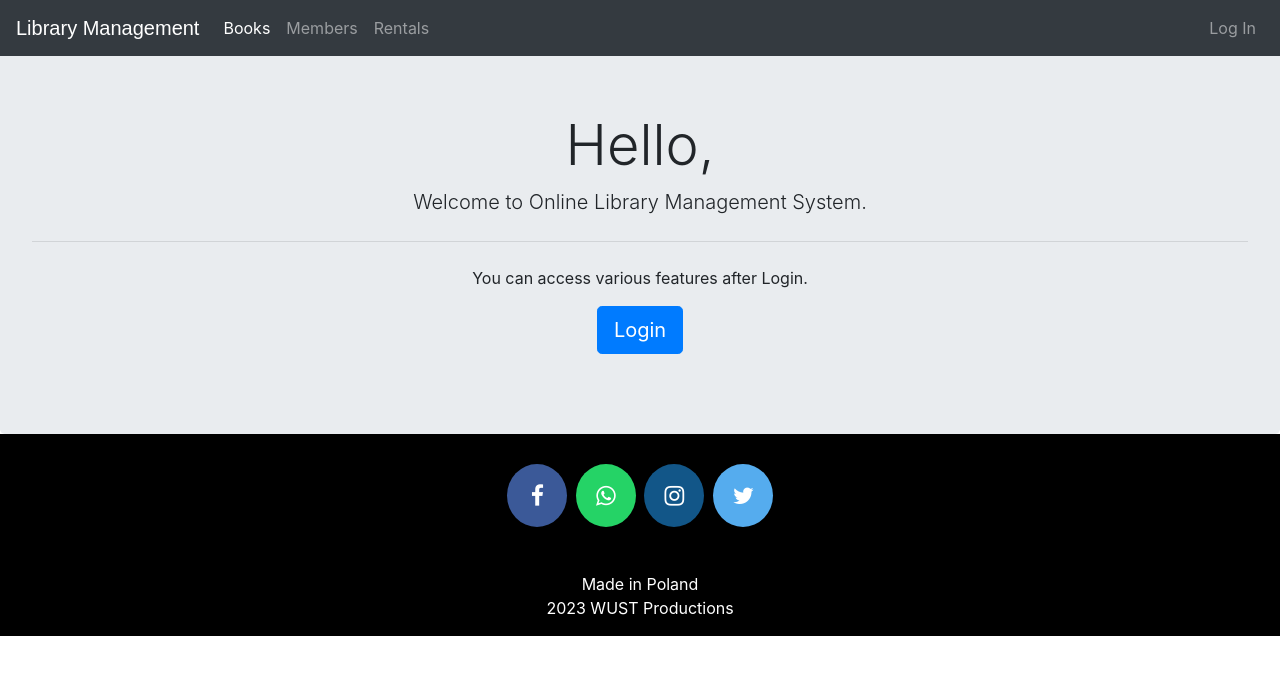
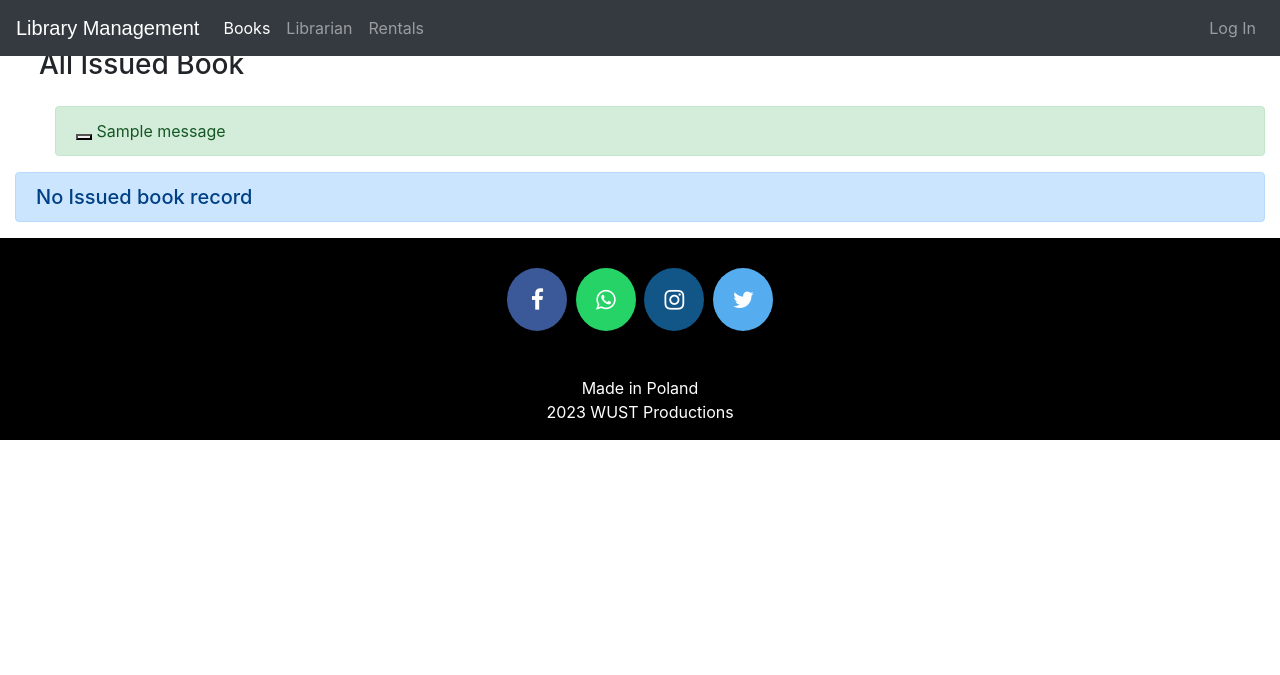
Before and after one commit to bouslamaft/softwareEngineeringProject, a Django app: page /librarian/ in a window 1280 px wide. Shown: the top 675 px of the page. Run offline with Django 4.2, Linux system fonts and the light colour scheme; tables that the repository leaves empty hold one stand-in row (values such as "Sample post"); one stand-in notice (Sample message) is shown; some libraries are stand-ins or nearby versions.

Commit message:
librarianInterface_

```diff
--- a/lms/base/views/librarian.py
+++ b/lms/base/views/librarian.py
@@ -1,5 +1,12 @@
 from django.shortcuts import render
-
+from lms.storage.models import PhysicalBook
 
 def librarian_view(request):
-    return render(request, 'library/librarian.html')
+    rented_books = []
+    for pyh_books in PhysicalBook.objects.all():
+        if pyh_books.is_currently_rented:
+            rented_books.append(pyh_books)
+
+    #print(rented_books)
+    context = { 'ibs_obj': rented_books}
+    return render(request, 'library/librarian.html' , context)
--- a/templates/library/librarian.html
+++ b/templates/library/librarian.html
@@ -3,22 +3,93 @@
 {% block title %}Librarian Home{% endblock title %}
 
 {% block content %}
-  <style media="screen">
-  .jumbotron{
-    margin-bottom: 0px;
-  }
-  .jumbotron h1{
-    text-align: center;
-  }
-  </style>
-  <br><br>
-  <div class="jumbotron">
-    <h1 class="display-4">Hello,</h1>
-    <p class="lead">Welcome to Online Library Management System.</p>
-    <hr class="my-4">
-    <p>You can access various features after Login.</p>
-    <p class="lead">
-      <a class="btn btn-primary btn-lg" href="librarianlogin" role="button">Login</a>
-    </p>
+<div class="container-fluid mt-5">
+  <h3 class="m-4">All Issued Book</h3>
+  {% if messages %}
+    <ul class="messages">
+        {% for message in messages %}
+          <div class="alert alert-dismissible alert-success">
+            <button type="button" class="btn-close" data-bs-dismiss="alert"></button>
+            <span {% if message.tags %} class="{{ message.tags }}"{% endif %}>{{ message }}</span>
+          </div>
+        {% endfor %}
+    </ul>
+  {% endif %}
+  <div class="row">
+      <div class="col-12">
+        {% if ibs_obj %}
+          <div class="card text-white bg-primary ms-4 mr-4 mt-4 mb-4">
+              <div class="card-header">All Issued Book</div>
+              <div class="card-body">
+                <p class="card-text">
+                  <div class="table-responsive">
+                      <table class="table">
+                          <thead>
+                            <tr>
+                              <th scope="col">Borrower</th>
+                              <th scope="col">Book Title</th>
+                              <th scope="col">Issue Date</th>
+                              <th scope="col">Expired Date</th>
+                            </tr>
+                          </thead>
+                          <tbody>
+                          {% for ib in ibs_obj %}
+                            <tr class="table-primary">
+                              <td>{{ib.current_rent_history.rented_by.username}}</td>
+                              <td>{{ib.book.name}}</td>
+                              <td>{{ib.current_rent_history.rented_on}}</td>
+                              <td>{{ib.current_rent_history.rent_deadline}}</td>
+                            </tr>
+                          {% endfor %}
+                          </tbody>
+                        </table>
+                      </div>
+                </p>
+              </div>
+            </div>
+            {% comment %} {% else %}
+            <h5 class="alert alert-primary">No issued book record</h5>
+            {% endif %} {% endcomment %}
+      </div>
+      {% else %}
+            <h5 class="alert alert-primary">No Issued book record</h5>
+      {% endif %}
+      </div>
+
+      <!-- Pagination -->
+
+      {% if paginator.num_pages > 1 %}
+      <div class="m-4">
+        <ul class="pagination">
+          {% if ibs_obj.has_previous %}
+          <li class="page-item">
+            <a class="page-link" href="?page={{ibs_obj.previous_page_number}}">&laquo;</a>
+          </li>
+          {% endif %}
+
+          {% for page in paginator.page_range %}
+            {% if page == ibs_obj.number %}
+              <li class="page-item active">
+                <a class="page-link" href="?page={{page}}">{{page}}</a>
+              </li>
+            {% else %}
+              <li class="page-item">
+                <a class="page-link" href="?page={{page}}">{{page}}</a>
+              </li>
+            {% endif %}
+          {% endfor %}
+
+          {% if ibs_obj.has_next %}
+            <li class="page-item">
+              <a class="page-link" href="?page={{ibs_obj.next_page_number}}">&raquo;</a>
+            </li>
+          {% endif %}
+        </ul>
+      </div>
+      {% endif %}
+      <!-- End of pagination -->
   </div>
+
+</div>
+
 {% endblock content %}
--- a/templates/navigation/navbar.html
+++ b/templates/navigation/navbar.html
@@ -33,7 +33,7 @@
         <div class="collapse navbar-collapse justify-content-between" id="navbarCollapse">
             <div class="navbar-nav">
                 <a href="/listBooks" class="nav-item nav-link active">Books</a>
-                <a href="/librarian" class="nav-item nav-link">Members</a>
+                <a href="/librarian" class="nav-item nav-link">Librarian</a>
                 <a href="/student" class="nav-item nav-link">Rentals</a>
 
             </div>
```
Also changed, not shown: lms/storage/models/book.py.
